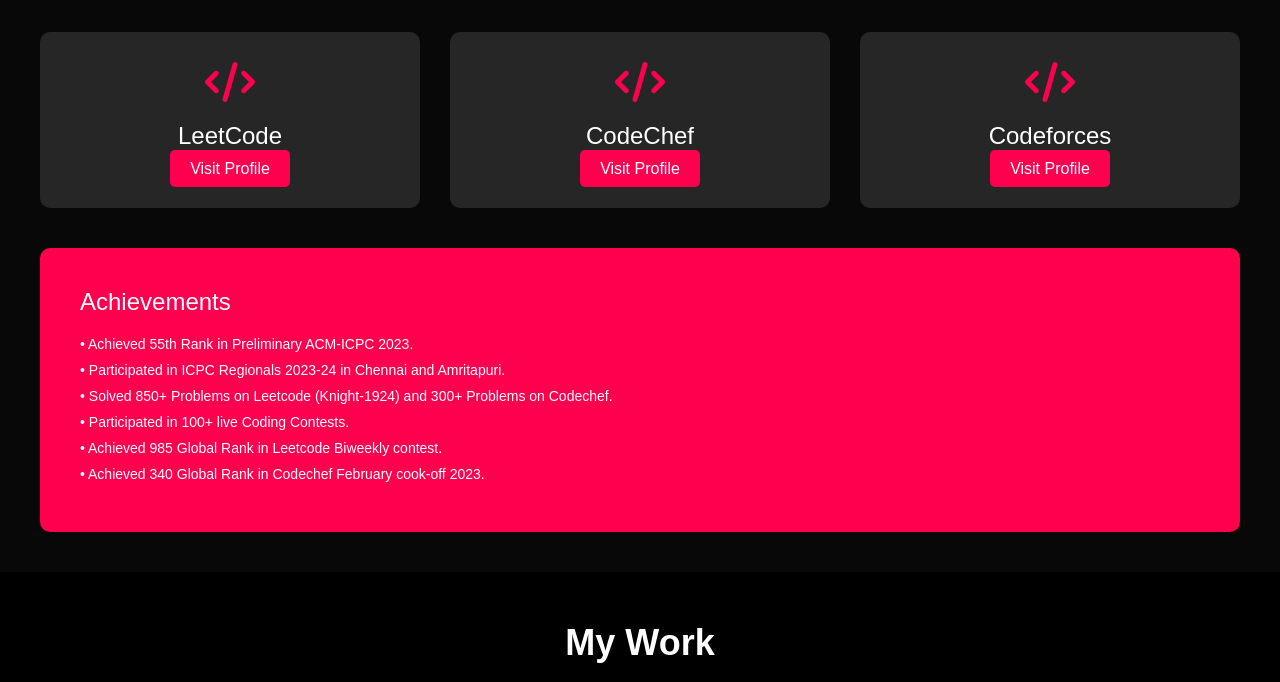
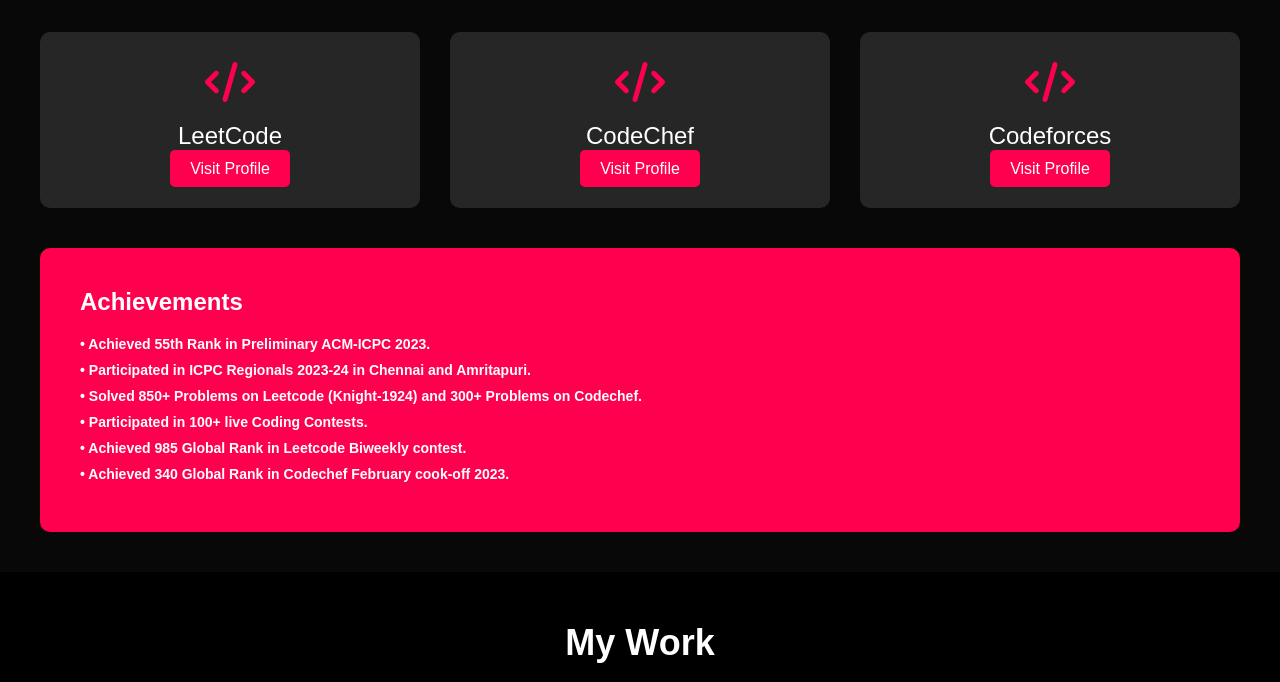
Before and after one commit to masquerade08/Portfolio, a plain HTML site: page index.html in a window 1280 px wide. In both pictures the pointer is over the element 640 px from the left and 1983 px from the top of the page. Shown: the part 1583-2265 px from the top of the page. Drawn offline with Linux system fonts and the light colour scheme.

Commit message:
correction

```diff
--- a/style.css
+++ b/style.css
@@ -184,10 +184,11 @@ nav ul li a:hover::after{
     background: #262626;
     padding: 40px;
     font-size: 14px;
-    font-weight: 300;
+    font-weight: 400;
     border-radius: 10px;
     transition: background 0.5s, transform 0.5s;
 }
+
 
 .achievement-list h2 {
     font-size: 24px;
@@ -204,7 +205,14 @@ nav ul li a:hover::after{
 .achievement-list:hover {
     background: #ff004f;
     transform: translateY(-10px);
+    font-weight: 800;
+    color:black;
+    & h2{
+        font-weight: 900;
+    }
+
 }
+
 
 /* --------------portfolio-------- */
 #portfolio {
```
